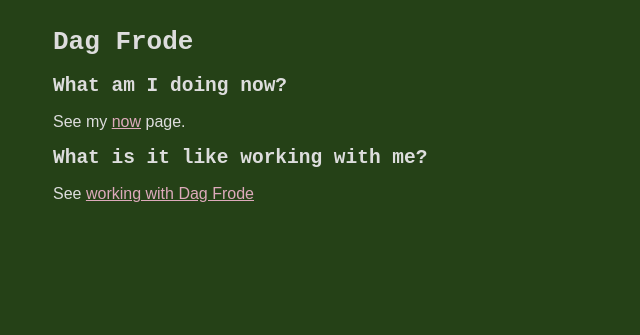
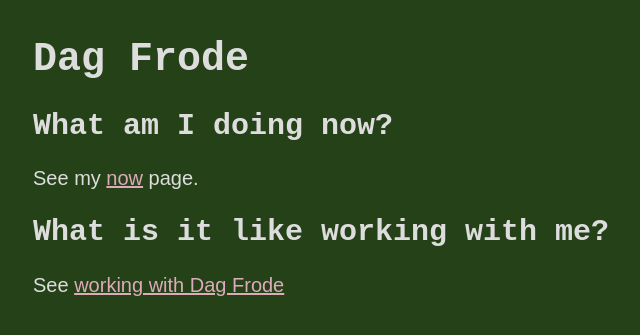
Before and after one commit to dagfrode/dagfrode.github.io, a Jekyll site: the page built from README.md, in a window 1280 px wide. Shown: the top 335 px of the page, without its empty margins (287-927 px from the left). Built offline with Jekyll 4.4.1, drawn with Linux system fonts in a browser that asks for light colours; our own code applies the rules of GitHub Pages for plain Markdown files.

Commit message:
Increase font size

```diff
--- a/assets/css/main.css
+++ b/assets/css/main.css
@@ -11,6 +11,7 @@ body {
     --theme-header: var(--main-white);
     --theme-header-underline: var(--main-pink);
     --theme-black-quote-bar: var(--main-pink);
+    font-size: 20px;
 }
 /*
 @media (prefers-color-scheme: light) {
@@ -42,7 +43,7 @@ html {
 main,
 header,
 footer {
-  max-width: 600px;
+  max-width: 40rem;
   margin: 0 auto;
   padding: 10px;
 }
```
